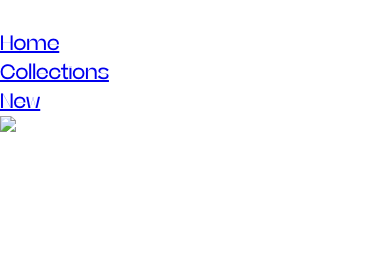
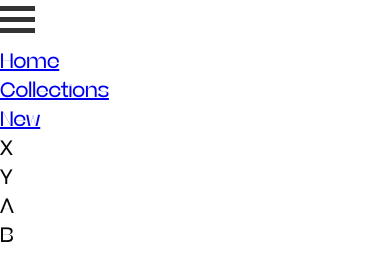
Before and after one commit to szwanne/fashion-store, a plain HTML site: page index.html in a window 390 px wide. Drawn offline with Linux system fonts and the light colour scheme.

Commit message:
Added the hamburger icon menu bar

```diff
--- a/index.html
+++ b/index.html
@@ -16,9 +16,9 @@
     <nav>
       <div class="left-links">
         <div class="hamburger-icon">
-          <span class="line">X</span>
-          <span class="line"></span>
-          <span class="line"></span>
+          <div class="hamburger-line1"></div>
+          <div class="hamburger-line2"></div>
+          <div class="hamburger-line3"></div>
         </div>
         <ul>
           <li><a href="#home">Home</a></li>
@@ -28,7 +28,7 @@
       </div>
 
       <div class="middle-link">
-        <img src="" alt="logo" />
+        <div id="diamond"></div>
       </div>
 
       <div class="right-links">
--- a/style.css
+++ b/style.css
@@ -7,7 +7,7 @@ body {
   font-family: "Beatrice", sans-serif;
   box-sizing: border-box;
   overflow-x: hidden; /*Prevent horizontal scroll bar from max-width from 100vw */
-  color: white;
+  color: rgb(7, 7, 7);
   font-size: 20px;
 }
 
@@ -34,3 +34,18 @@ body {
 }
 
 /* NAVBAR SECTION */
+
+.hamburger-icon {
+  display: inline-block;
+  cursor: pointer;
+}
+
+.hamburger-line1,
+.hamburger-line2,
+.hamburger-line3 {
+  width: 35px;
+  height: 5px;
+  background-color: #333;
+  margin: 6px 0;
+  transition: 0.4s;
+}
```
